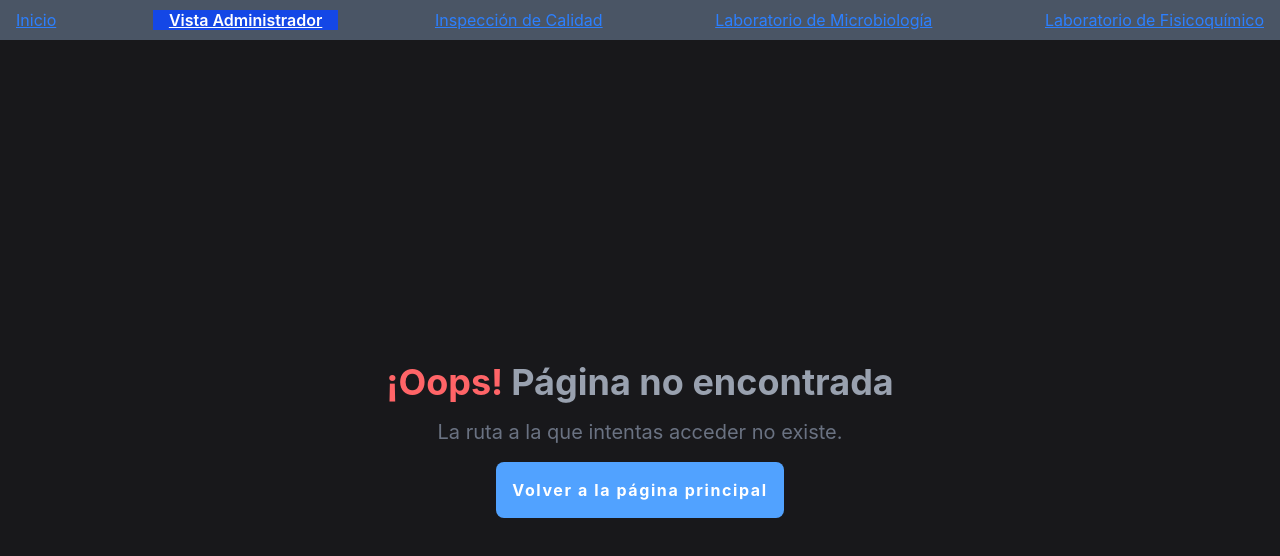
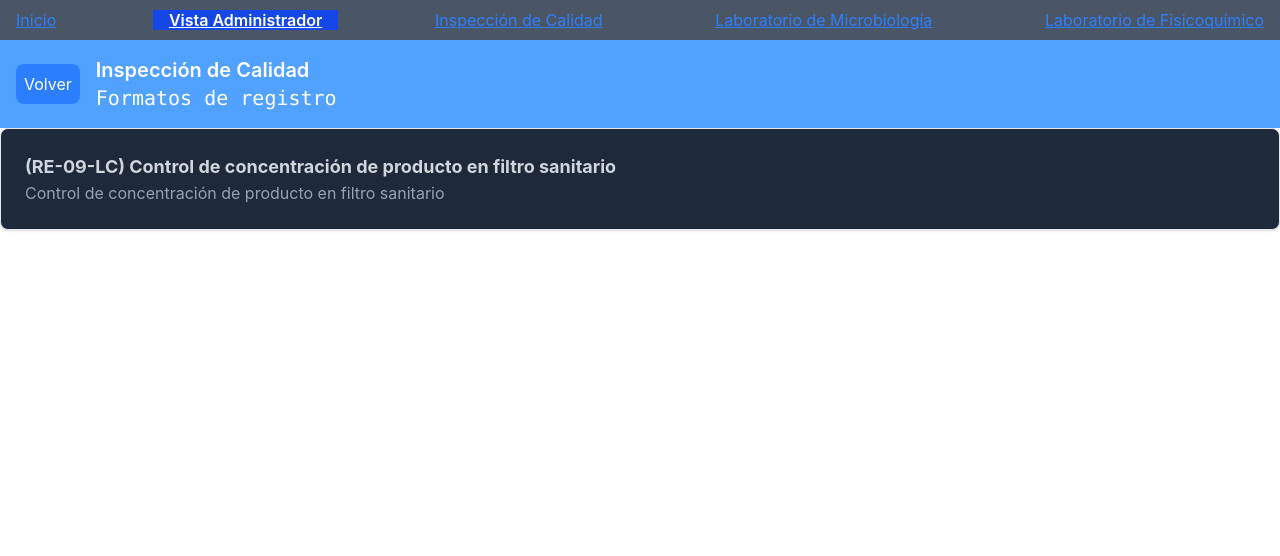
Before and after one commit to chrisladzamach/SCI, a React (Vite) app: page /adminMain/icregs in a window 1280 px wide. Shown: the top 556 px of the page. Built offline with nearby package versions, Linux system fonts and the light colour scheme.

Commit message:
agregada ruta de consulta para datos de cada módulo de IC (solo opción 1)

```diff
--- a/src/App.tsx
+++ b/src/App.tsx
@@ -18,7 +18,10 @@ import { IcForm5 } from './pages/IC/IcForm5';
 import { IcForm6 } from './pages/IC/IcForm6';
 
 // Importaciones de módulo Admin
-import { AdminMain } from './pages/AdminView/adminMain';
+import { AdminMain } from './pages/AdminView/AdminMain';
+import { IcGetElements } from './pages/AdminView/IcGetElements';
+import { IcRegForm1 } from './pages/AdminView/IcRegisters/IcRegForm1';
+
 
 // Página not found
 import { NotFound } from './pages/NotFound';
@@ -32,6 +35,8 @@ export const App = () => {
 
         {/* Admin routes */}
         <Route path="/adminMain" element={<AdminMain />} />
+        <Route path="/adminMain/icregs" element={<IcGetElements />} />
+        <Route path="/adminMain/icregs/IcRegform1" element={<IcRegForm1 />} />
 
         {/* Routes of Inspección de Calidad */}
         <Route path="/icmain" element={<IcMain />} />
--- a/src/components/molecules/Header.tsx
+++ b/src/components/molecules/Header.tsx
@@ -20,7 +20,7 @@ export const Header: React.FC<FormProps> = ({ formName, formCode, onBack }) => {
 
   return (
     <header className="max-w-screen px-2 bg-blue-400 text-white flex items-center gap-2 md:gap-4 md:p-4">
-      <button className="p-2 max-h-[300px]  bg-blue-500 rounded-lg flex items-center" onClick={handleGoBack} >
+      <button className="p-2 max-h-[300px] cursor-pointer bg-blue-500 rounded-lg flex items-center" onClick={handleGoBack} >
         Volver
       </button>
       <section>
--- a/src/pages/AdminView/AdminMain.tsx
+++ b/src/pages/AdminView/AdminMain.tsx
@@ -9,7 +9,7 @@ export const AdminMain = () => {
         <FormCard
           title='Inspección de Calidad (IC)'
           description='Registros en el módulo de Inspección de calidad (IC)'
-          to='/icregs'
+          to='/adminMain/icregs'
         />
       </section>
     </div>
--- /dev/null
+++ b/src/pages/AdminView/IcGetElements.tsx
@@ -0,0 +1,17 @@
+import { FormCard } from "../../components/atoms/FormCard"
+import { Header } from "../../components/molecules/Header"
+export const IcGetElements = () => {
+  return (
+    <div>
+      <Header formName='Inspección de Calidad' formCode='Formatos de registro' />
+      <section>
+        <FormCard
+          title='(RE-09-LC) Control de concentración de producto en filtro sanitario'
+          description='Control de concentración de producto en filtro sanitario'
+          to='/adminMain/icregs/IcRegform1'
+        />
+      </section>
+
+    </div>
+  )
+}
--- /dev/null
+++ b/src/pages/AdminView/IcRegisters/IcRegForm1.tsx
@@ -0,0 +1,8 @@
+
+export const IcRegForm1 = () => {
+  return (
+    <div>
+      <h2>Datos del formulario 1 de IC</h2>
+    </div>
+  )
+}
--- a/src/pages/MainApp.tsx
+++ b/src/pages/MainApp.tsx
@@ -1,6 +1,6 @@
 export const MainApp = () => {
   return (
-    <div>
+    <div className="">
         <h1>Página principal</h1>
     </div>
   )
```
